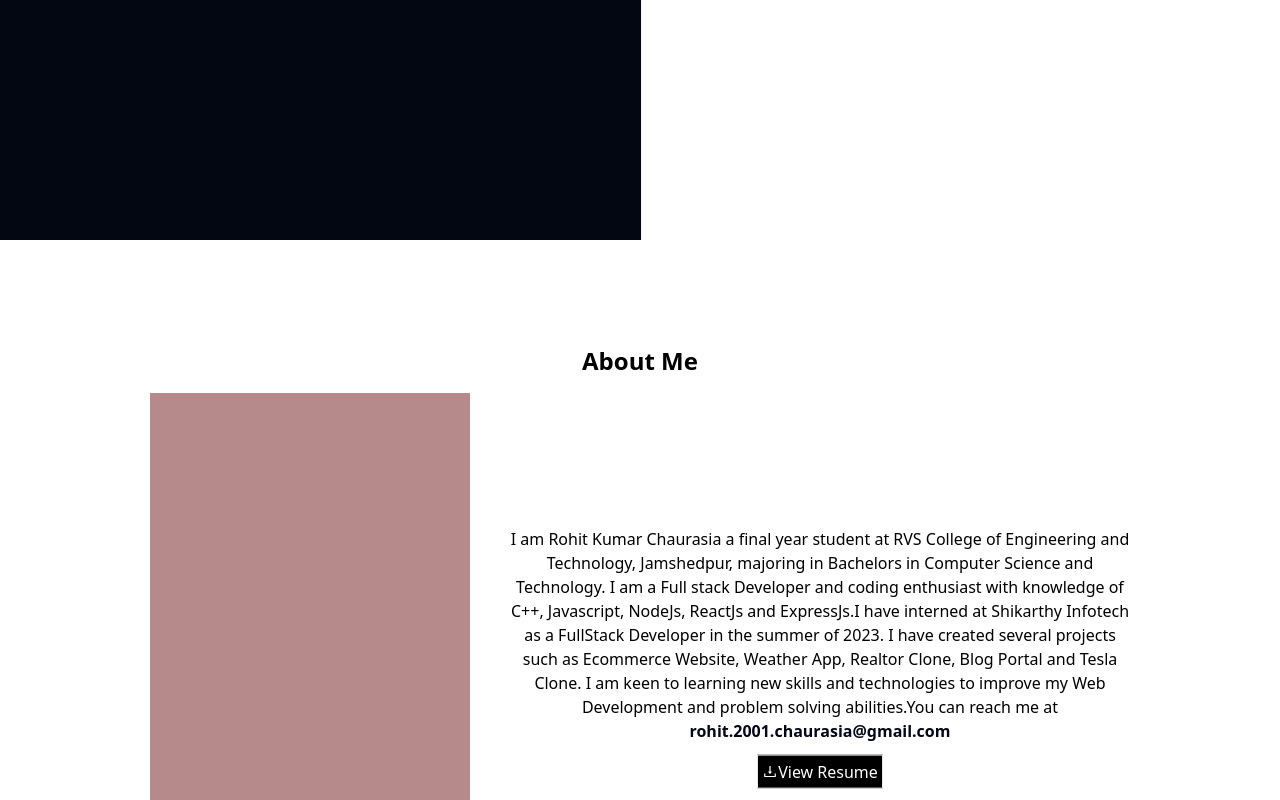
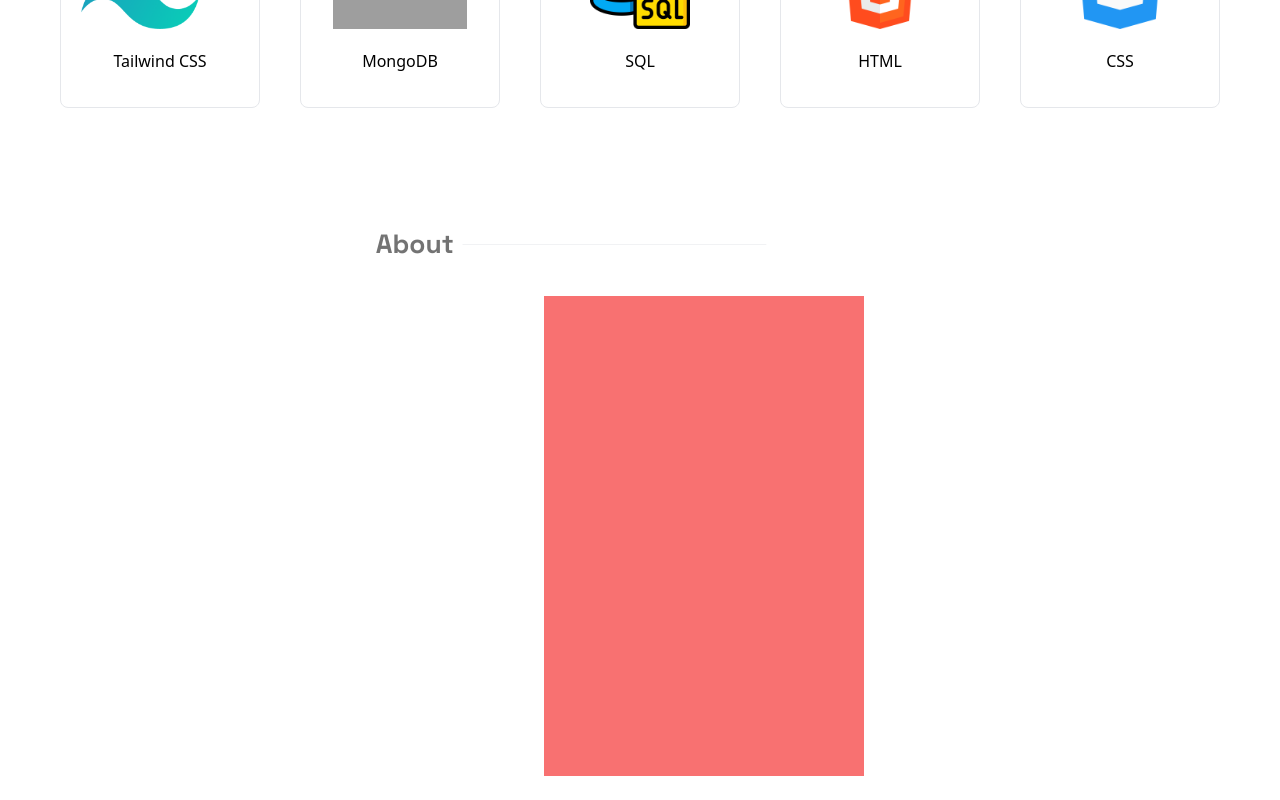
Before and after one commit to Rohit-kr-17/Portfolio, a React (Create React App) app: page / in a window 1280 px wide. Shown: the part 560-1360 px from the top of the page. Built offline with nearby package versions, Linux system fonts and the light colour scheme; grey boxes are pictures that could not be loaded; a web font is replaced by a local one.

Commit message:
Updated about image section

```diff
--- a/public/index.html
+++ b/public/index.html
@@ -8,6 +8,12 @@
 		<meta
 			name="description"
 			content="Web site created using create-react-app"
+		/>
+		<link rel="preconnect" href="https://fonts.googleapis.com" />
+		<link rel="preconnect" href="https://fonts.gstatic.com" crossorigin />
+		<link
+			href="https://fonts.googleapis.com/css2?family=Space+Grotesk:wght@400;500;700&display=swap"
+			rel="stylesheet"
 		/>
 		<link rel="preconnect" href="https://fonts.googleapis.com" />
 		<link rel="preconnect" href="https://fonts.gstatic.com" crossorigin />
--- a/src/App.js
+++ b/src/App.js
@@ -14,8 +14,8 @@ function App() {
 			<div className="App">
 				<Router>
 					<Header></Header>
-
-					<Home />
+					<Skill />
+					{/* <Home /> */}
 					<About />
 					<Skill />
 					<Projects />
--- a/src/Components/About.jsx
+++ b/src/Components/About.jsx
@@ -1,81 +1,67 @@
 // About.js
-import React, { useEffect, useRef } from "react";
+import React, { useEffect, useLayoutEffect, useRef } from "react";
 import { AiOutlineDownload } from "react-icons/ai";
 import Logoimage from "../assets/About.jpg";
 import gsap from "gsap";
+import { useGSAP } from "@gsap/react";
 import ScrollTrigger from "gsap/ScrollTrigger";
 gsap.registerPlugin(ScrollTrigger);
 
 function About() {
 	const ref = useRef(null);
-	useEffect(() => {
+	useGSAP(() => {
+		let ctx = gsap.context(() => {
 			const tl = gsap.timeline({
 				scrollTrigger: {
-				trigger: ".image-container",
+					trigger: ref.current,
 					start: "top bottom",
-				end: "bottom bottom",
-				scrub: true,
+					end: "top 10%",
+					toggleActions: "restart none none reset",
+					scrub: 1,
 				},
 			});
-
-		tl.from(".clip-path-element", {
-			scale: 1.5,
-			ease: "power1.inOut",
-			clipPath: "polygon(0 0, 100% 0, 100% 100%, 0% 100%)", // Gradually reveal the image
-			duration: 3,
-		}).to(".clip-path-element", {
-			ease: "power1.inOut",
-			clipPath: "polygon(0 0, 0% 0%, 0% 100%, 0% 100%)", // Start with a fully covered image
-			duration: 3,
+			tl.from("#heading", {
+				x: "-=500",
+				scale: 0,
+				opacity: 0,
+				duration: 2,
+				ease: "power2",
 			});
+			tl.to("#image", {
+				height: 0,
+				duration: 1,
+				ease: "power1",
+				delay: -1,
+			});
+			tl.from("#profile", {
+				scale: 2,
+				duration: 2,
+				delay: -1,
+			});
+		}, ref);
+		return () => ctx.revert();
 	}, []);
 
 	return (
+		<div ref={ref} id="about" className="h-screen  pt-[5%]">
 			<div
-			className="h-auto md:h-screen flex flex-col items-center justify-center"
-			id="about"
+				id="heading"
+				className="font-spaceGrotesk  flex my-4 items-center after:border-t  after:flex-1  after:border-gray-300 before:border-t  before:flex-1  before:border-gray-300 before:border-opacity-0"
 			>
-			<div className="flex my-4 items-center before:border-t before:flex-1 before:border-gray-300 after:border-t after:flex-1 after:border-gray-300 before:border-opacity-0">
-				<h2 className="text-center text-2xl font-semibold mx-4">About Me</h2>
+				<h2 className="text-center text-[3rem] font-bold mx-4 ">About</h2>
 			</div>
-			<div className="flex flex-col md:flex-row items-center justify-center mb-10">
-				<div ref={ref} className="image-container relative overflow-hidden">
-					<div className="clip-path-element absolute inset-0 w-full h-full bg-white"></div>
+			<div className="flex items-center justify-center flex-wrap">
+				<div className="flex relative overflow-clip ml-[10%] h-auto w-[20rem]">
+					<div
+						id="image"
+						className="h-full w-full absolute bg-red-400 z-10"
+					></div>
 					<img
-						className="image w-80 rounded-lg h-auto md:mt-5"
+						id="profile"
+						className="w-[20rem]  z-5  h-[30rem]"
+						alt="Profile Pic"
 						src={Logoimage}
-						alt="asdsd"
-					/>
-				</div>
-				<div className="pt-5 flex items-center text-center justify-center flex-col w-80 md:w-1/2 md:ml-5 pl-5">
-					<div>
-						I am Rohit Kumar Chaurasia a final year student at RVS College of
-						Engineering and Technology, Jamshedpur, majoring in Bachelors in
-						Computer Science and Technology. I am a Full stack Developer and
-						coding enthusiast with knowledge of C++, Javascript, NodeJs, ReactJs
-						and ExpressJs.I have interned at Shikarthy Infotech as a FullStack
-						Developer in the summer of 2023. I have created several projects
-						such as Ecommerce Website, Weather App, Realtor Clone, Blog Portal
-						and Tesla Clone. I am keen to learning new skills and technologies
-						to improve my Web Development and problem solving abilities.You can
-						reach me at{" "}
-						<a
-							className=" text-slate-950 font-bold hover:text-red-400"
-							href="mailto:rohit.2001.chaurasia@gmail.com"
-							target="_blank"
-						>
-							rohit.2001.chaurasia@gmail.com
-						</a>
-					</div>
-					<a
-						href="https://drive.google.com/file/d/1Iudxg8fWe0RPC-EV0rHOhW0DVBN5sgHj/view?usp=drive_link"
-						target="_blank"
-						rel="noopener noreferrer"
-						alt=""
-						className="border flex justify-center w-fit p-1 animate-bounce mt-5 hover:bg-red-400 mt-2 bg-black text-white hover:border-red-400 items-center transition-all ease-out duration-300 hover:text-white text-center"
-					>
-						<AiOutlineDownload /> View Resume
-					</a>
+					></img>
 				</div>
 			</div>
 		</div>
--- a/tailwind.config.js
+++ b/tailwind.config.js
@@ -2,6 +2,10 @@
 module.exports = {
 	content: ["./src/**/*.{js,jsx,ts,tsx}"],
 	theme: {
+		fontFamily: {
+			spaceGrotesk: ["Space Grotesk"],
+		},
+
 		extend: {},
 	},
 	plugins: [],
```
Lines whose indentation alone changed are shown as unchanged.
